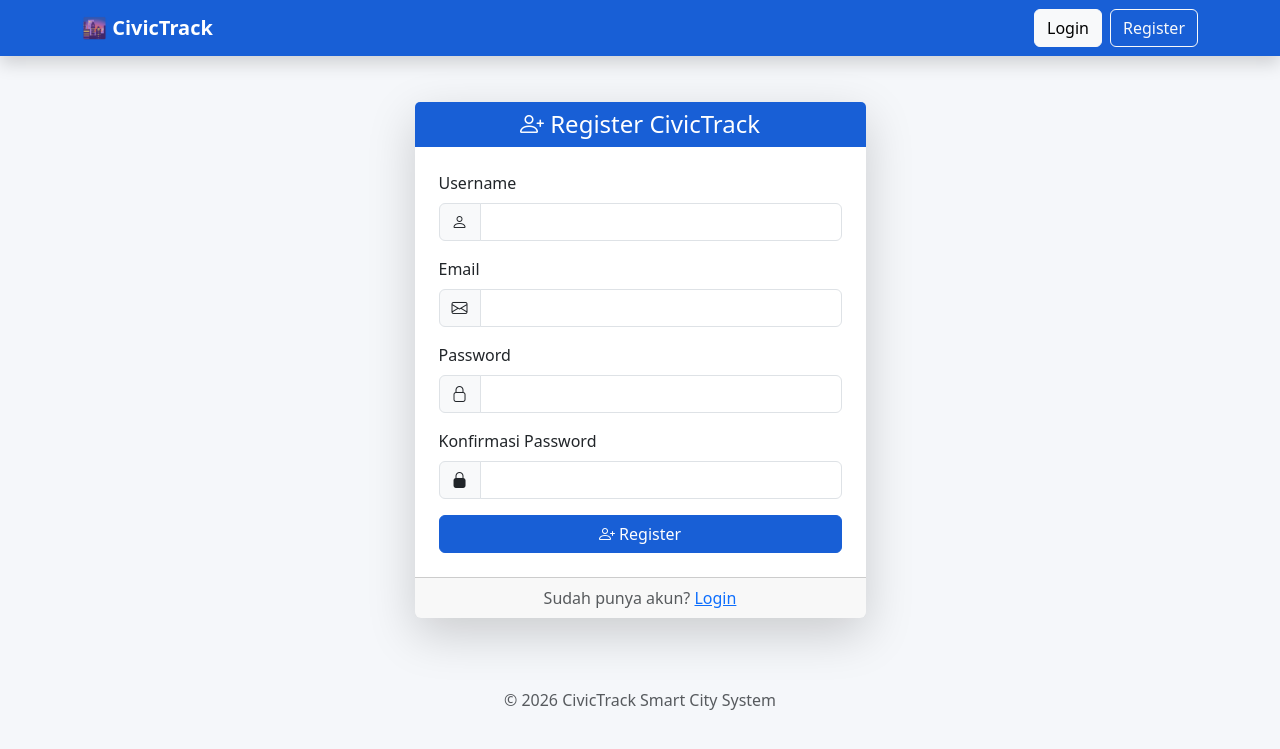
After one commit to IET-Polinela/project-2026-Sahrul161005, a Django app: page /register/ in a window 1280 px wide. The commit adds this page. Shown: the top 749 px of the page. Run offline with Django 5.2, Linux system fonts and the light colour scheme.

Commit message:
Menambambahkan fungsi register

```diff
--- a/23758018_iet_2026/main_app/templates/main_app/base.html
+++ b/23758018_iet_2026/main_app/templates/main_app/base.html
@@ -210,13 +210,19 @@
 
     {% else %}
 
-        <li class="nav-item">
-            <a href="/login/" class="btn btn-light">
-                Login
-            </a>
-        </li>
+<li class="nav-item me-2">
+    <a href="/login/" class="btn btn-light">
+        Login
+    </a>
+</li>
 
-    {% endif %}
+<li class="nav-item">
+    <a href="/register/" class="btn btn-outline-light">
+        Register
+    </a>
+</li>
+
+{% endif %}
 
 </ul>
         </div>
--- a/23758018_iet_2026/usermanagement_23758018/forms.py
+++ b/23758018_iet_2026/usermanagement_23758018/forms.py
@@ -1,5 +1,9 @@
 from django import forms
 from django.contrib.auth.forms import AuthenticationForm
+from django import forms
+from django.contrib.auth.forms import UserCreationForm
+from .models import User
+
 
 class CustomLoginForm(AuthenticationForm):
     username = forms.CharField(widget=forms.TextInput(attrs={
@@ -11,3 +15,34 @@ class CustomLoginForm(AuthenticationForm):
         'class': 'form-control',
         'placeholder': 'Masukkan password'
     }))
+
+
+class RegisterForm(UserCreationForm):
+    email = forms.EmailField(required=True)
+
+    class Meta:
+        model = User
+        fields = ['username', 'email', 'password1', 'password2']
+
+    def save(self, commit=True):
+        user = super().save(commit=False)
+        user.is_admin = False   # 🔥 otomatis citizen
+        user.is_member = True
+        if commit:
+            user.save()
+        return user
+
+    # 🔥 ERROR CUSTOM (BIAR LEBIH JELAS)
+    def clean_username(self):
+        username = self.cleaned_data.get('username')
+        if User.objects.filter(username=username).exists():
+            raise forms.ValidationError("Username sudah digunakan.")
+        return username
+
+    def clean_password2(self):
+        p1 = self.cleaned_data.get('password1')
+        p2 = self.cleaned_data.get('password2')
+
+        if p1 and p2 and p1 != p2:
+            raise forms.ValidationError("Password tidak sama.")
+        return p2
--- /dev/null
+++ b/23758018_iet_2026/usermanagement_23758018/templates/usermanagement_23758018/register.html
@@ -0,0 +1,118 @@
+{% extends "main_app/base.html" %}
+
+{% block content %}
+
+<div class="row justify-content-center align-items-center" style="min-height:70vh;">
+
+    <div class="col-md-5">
+
+        <div class="card shadow-lg border-0">
+
+            <!-- HEADER -->
+            <div class="card-header bg-primary text-white text-center">
+                <h4 class="mb-0">
+                    <i class="bi bi-person-plus"></i> Register CivicTrack
+                </h4>
+            </div>
+
+            <!-- BODY -->
+            <div class="card-body p-4">
+
+                <!-- GLOBAL ERROR -->
+                {% if form.non_field_errors %}
+                    <div class="alert alert-danger">
+                        {{ form.non_field_errors }}
+                    </div>
+                {% endif %}
+
+                <form method="POST">
+                    {% csrf_token %}
+
+                    <!-- USERNAME -->
+                    <div class="mb-3">
+                        <label class="form-label">Username</label>
+                        <div class="input-group">
+                            <span class="input-group-text">
+                                <i class="bi bi-person"></i>
+                            </span>
+                            <input type="text" name="username"
+                                   class="form-control {% if form.username.errors %}is-invalid{% endif %}">
+
+                            {% for error in form.username.errors %}
+                                <div class="invalid-feedback">{{ error }}</div>
+                            {% endfor %}
+                        </div>
+                    </div>
+
+                    <!-- EMAIL -->
+                    <div class="mb-3">
+                        <label class="form-label">Email</label>
+                        <div class="input-group">
+                            <span class="input-group-text">
+                                <i class="bi bi-envelope"></i>
+                            </span>
+                            <input type="email" name="email"
+                                   class="form-control {% if form.email.errors %}is-invalid{% endif %}">
+
+                            {% for error in form.email.errors %}
+                                <div class="invalid-feedback">{{ error }}</div>
+                            {% endfor %}
+                        </div>
+                    </div>
+
+                    <!-- PASSWORD -->
+                    <div class="mb-3">
+                        <label class="form-label">Password</label>
+                        <div class="input-group">
+                            <span class="input-group-text">
+                                <i class="bi bi-lock"></i>
+                            </span>
+                            <input type="password" name="password1"
+                                   class="form-control {% if form.password1.errors %}is-invalid{% endif %}">
+
+                            {% for error in form.password1.errors %}
+                                <div class="invalid-feedback">{{ error }}</div>
+                            {% endfor %}
+                        </div>
+                    </div>
+
+                    <!-- CONFIRM PASSWORD -->
+                    <div class="mb-3">
+                        <label class="form-label">Konfirmasi Password</label>
+                        <div class="input-group">
+                            <span class="input-group-text">
+                                <i class="bi bi-lock-fill"></i>
+                            </span>
+                            <input type="password" name="password2"
+                                   class="form-control {% if form.password2.errors %}is-invalid{% endif %}">
+
+                            {% for error in form.password2.errors %}
+                                <div class="invalid-feedback">{{ error }}</div>
+                            {% endfor %}
+                        </div>
+                    </div>
+
+                    <!-- BUTTON -->
+                    <div class="d-grid">
+                        <button class="btn btn-primary">
+                            <i class="bi bi-person-plus"></i> Register
+                        </button>
+                    </div>
+
+                </form>
+
+            </div>
+
+            <!-- FOOTER -->
+            <div class="card-footer text-center text-muted">
+                Sudah punya akun?
+                <a href="/login/">Login</a>
+            </div>
+
+        </div>
+
+    </div>
+
+</div>
+
+{% endblock %}
--- a/23758018_iet_2026/usermanagement_23758018/urls.py
+++ b/23758018_iet_2026/usermanagement_23758018/urls.py
@@ -1,7 +1,8 @@
 from django.urls import path
-from .views import CustomLoginView, CustomLogoutView
+from .views import CustomLoginView, CustomLogoutView, RegisterView
 
 urlpatterns = [
     path('login/', CustomLoginView.as_view(), name='login'),
     path('logout/', CustomLogoutView.as_view(), name='logout'),
+    path('register/', RegisterView.as_view(), name='register'),
 ]
--- a/23758018_iet_2026/usermanagement_23758018/views.py
+++ b/23758018_iet_2026/usermanagement_23758018/views.py
@@ -3,6 +3,13 @@ from django.contrib import messages
 from django.urls import reverse_lazy
 from django import forms
 from django.contrib.auth.forms import AuthenticationForm
+from django.views.generic import CreateView
+from django.contrib import messages
+from .forms import RegisterForm
+from django.contrib.auth.views import LoginView
+from django.contrib.auth import authenticate
+from django.contrib import messages
+from django.contrib.auth import get_user_model
 
 class CustomLoginView(LoginView):
     template_name = 'usermanagement_23758018/login.html'
@@ -10,6 +17,21 @@ class CustomLoginView(LoginView):
     def form_valid(self, form):
         messages.success(self.request, "Login berhasil!")
         return super().form_valid(form)
+
+    def form_invalid(self, form):
+        username = self.request.POST.get('username')
+        password = self.request.POST.get('password')
+
+        User = get_user_model()
+
+        if not User.objects.filter(username=username).exists():
+            messages.error(self.request, "Username tidak ditemukan.")
+        else:
+            user = authenticate(username=username, password=password)
+            if user is None:
+                messages.error(self.request, "Password salah.")
+
+        return super().form_invalid(form)
 
 
 class CustomLogoutView(LogoutView):
@@ -29,3 +51,18 @@ class CustomLoginForm(AuthenticationForm):
         'class': 'form-control',
         'placeholder': 'Masukkan password'
     }))
+
+
+class RegisterView(CreateView):
+    form_class = RegisterForm
+    template_name = 'usermanagement_23758018/register.html'
+    success_url = reverse_lazy('login')
+
+    def form_valid(self, form):
+        form.save()
+        messages.success(self.request, "Registrasi berhasil! Silakan login.")
+        return super().form_valid(form)
+
+    def form_invalid(self, form):
+        messages.error(self.request, "Registrasi gagal! Periksa input.")
+        return super().form_invalid(form)
```
Also changed, not shown: 23758018_iet_2026/usermanagement_23758018/templates/usermanagement_23758018/login.html (+43 -7 lines).
